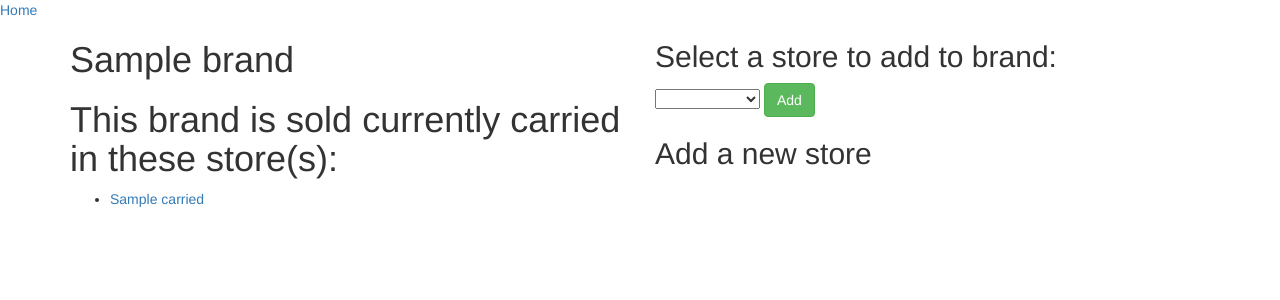
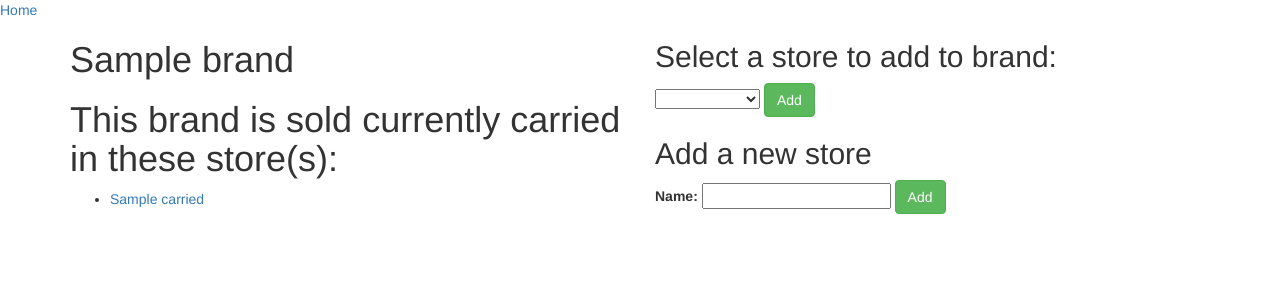
Before and after one commit to Xesme/shoes, a PHP site: template views/brand.html.twig in a window 1280 px wide. Shown: the top 300 px of the page. Run offline with PHP 8.4, Linux system fonts and the light colour scheme; the template is opened without the code that fills it: most values are stand-ins (such as "Sample title", 1, 10 or a date in 2020); some libraries are stand-ins or nearby versions.

Commit message:
add form to views/ and add twig route to app/

```diff
--- a/views/brand.html.twig
+++ b/views/brand.html.twig
@@ -29,6 +29,12 @@
                 <button class="btn btn-success" type="submit"> Add </button>
             </form>
             <h2> Add a new store </h2>
+            <form action="/add/store/to/brand/{{ brand.getId }}" method="post">
+                <label for="name">Name:</label>
+                <input type="text" name="name" required>
+                <!-- <input class="hidden" type="text" name="brand_id" value="{{ brand.getId}}"> -->
+                <button class="btn btn-success" type="submit"> Add </button>
+            </form>
     </div>
 
 {% endblock %}
```
Also changed, not shown: app/app.php (+13 -0 lines).
